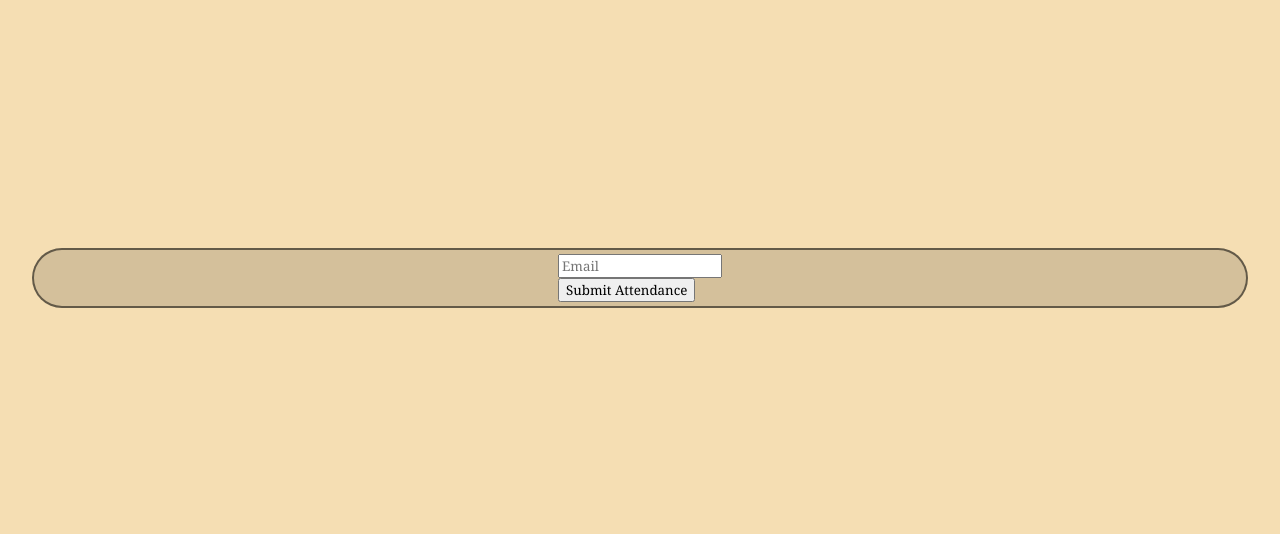
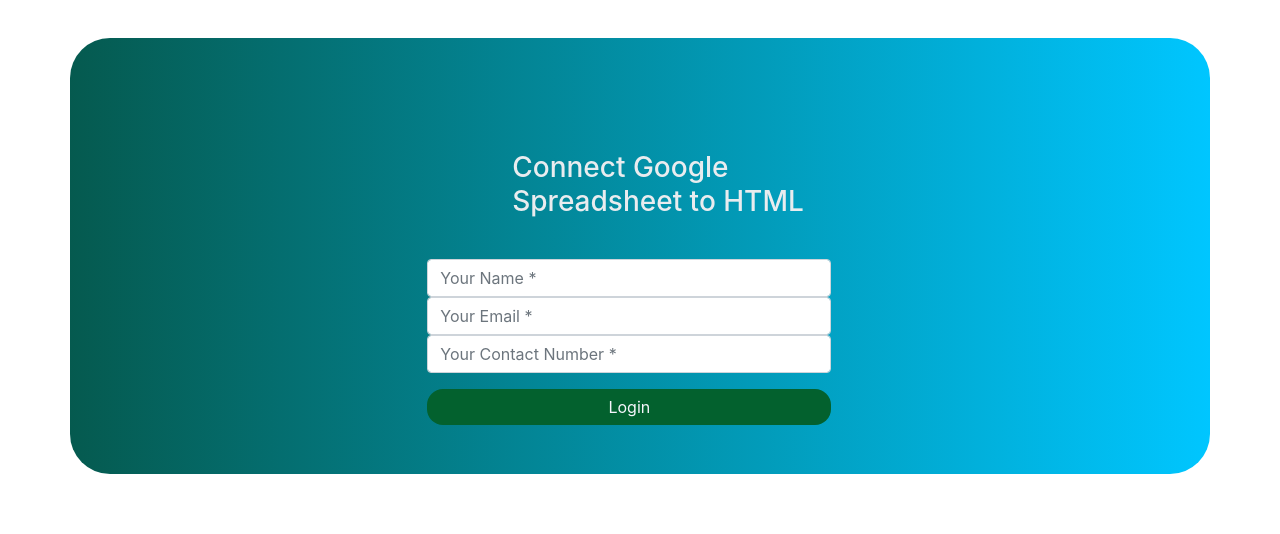
Before and after one commit to pushpatr/2021-22, a plain HTML site: page p/attendance.html in a window 1280 px wide. Drawn offline with nearby package versions, Linux system fonts and the light colour scheme.

Commit message:
Update attendance.html

```diff
--- a/p/attendance.html
+++ b/p/attendance.html
@@ -1,114 +1,92 @@
 <!DOCTYPE html>
 <html lang="en">
+<head>
+    <meta charset="UTF-8">
+    <meta name="viewport" content="width=device-width, initial-scale=1.0">
+    <title>Document</title>
+    <link href="https://maxcdn.bootstrapcdn.com/bootstrap/4.1.1/css/bootstrap.min.css" rel="stylesheet" id="bootstrap-css">
+    <style>
+            .register .nav-tabs .nav-link:hover{
+                border: none;
+            }
+            .text-align{
+                margin-top: -3%;
+                margin-bottom: -9%;
 
-<head>
-	<meta charset="UTF-8" />
-	<meta http-equiv="X-UA-Compatible" content="IE=edge" />
-	<meta name="viewport" content="width=device-width, initial-scale=1.0" />
-	<link rel="icon" type="image/png" href="" />
-	<title>#pushpatr/2021-22/Attendance</title>
-	<link rel="preconnect" href="https://fonts.googleapis.com" />
-	<link rel="preconnect" href="https://fonts.gstatic.com" crossorigin />
-	<link href="https://fonts.googleapis.com/css2?family=Noto+Serif:ital,wght@0,400;0,700;1,400;1,700
-		&family=Roboto+Mono:ital,wght@0,100;0,200;0,300;0,400;0,500;0,600;0,700;1,100;1,200;1,300;1,400;1,500;1,600;1,700
-		&display=swap" rel="stylesheet" />
-
-	<style>
-		* {
-			box-sizing: border-box;
-			font-family: 'Noto Serif', serif;
+                padding: 10%;
+                margin-left: 30%;
             }
-
-		html,
-		body {
-			margin: 0;
-			padding: 0;
-			background: wheat;
-			display: flex;
-			flex-direction: column;
-			align-items: center;
-			justify-content: center;
+            .form-new{
+                margin-right: 22%;
+                margin-left: 20%;
             }
-
-		#mainCont {
-			display: flex;
-			flex-direction: column;
-			align-items: center;
-			justify-content: center;
-			width: 95vw;
-			height: 100%;
-			margin-top: 30vh;
-			flex-grow: 1;
+            .register-heading{
+                margin-left: 21%;
+                margin-bottom: 10%;
+                color: #e9ecef;
             }
-
-		#time {
-			display: flex;
-			flex-direction: row;
-			font-size: 3em;
+            .register-heading h1{
+                margin-left: 21%;
+                margin-bottom: 10%;
+                color: #e9ecef;
             }
-
-		#time>div {
-			font-family: 'Roboto Mono', monospace;
+            .register{
+                background: -webkit-linear-gradient(left, #055a4f, #00c6ff);
+                margin-top: 3%;
+                padding: 3%;
+                border-radius: 2.5rem;
             }
-
-		#sec {
-			animation: blink 1s ease infinite;
-		}
-
-		@keyframes blink {
-			from {
-				opacity: 0;
-			}
-
-			to {
-				opacity: 1;
-			}
-		}
-		.flexcol{
-			display: flex;
-			flex-direction: column;
-			align-items: center;
-			justify-content: center;
-			width: 100%;
-			height: auto;
-			flex-grow: 1;
-		}
-		.crd{
-			padding: 0.25em 0.5em;
-			border: 2px solid #0008;
-			border-radius: 4vmin;
-			margin-top: 0.5em;
-			background: #0002;
+            .btnSubmit
+            {
+                width: 50%;
+                border-radius: 1rem;
+                padding: 1.5%;
+                color: #fff;
+                background-color: #03612e;
+                border: none;
+                cursor: pointer;
+                margin-right: 6%;
+                color: rgb(246, 246, 252);
+                margin-top: 4%;
             }
     </style>
+
 </head>
-
 <body>
 
-	<div id="mainCont">
-		<div id="frmCont" class="crd flexcol">
+<div class="container register">
+            <div class="row">
+                <div class="col-md-12">
+                        <div class="tab-pane fade show active text-align form-new" id="home" role="tabpanel" aria-labelledby="home-tab">
+                            <h3 class="register-heading">Connect Google Spreadsheet to HTML</h3>
+                            <div class="row register-form">
+                                <div class="col-md-12">
                                     <form method="post" autocomplete="off" name="google-sheet">
-				<input name="email" type="email" placeholder="Email" class="flexcol" required>
-				<input type="submit" name="submit" class="flexCol" value="Submit Attendance" />
+                                            <input type="text" name="Name" class="form-control" placeholder="Your Name *" value="" required=""/>
+                                            <input type="text" name="Email" class="form-control" placeholder="Your Email *" value="" required=""/>
+                                            <input type="number" name="Phone" class="form-control" placeholder="Your Contact Number *" value="" required=""/>
+                                            <input type="submit" name="submit" class="btnSubmit btn-block" value="Login" />
                                     </form>
                                 </div>
                             </div>
-
-	<script src="https://code.jquery.com/jquery-3.6.0.min.js"
-		integrity="sha256-/xUj+3OJU5yExlq6GSYGSHk7tPXikynS7ogEvDej/m4=" crossorigin="anonymous"></script>
-	<script src="../j/hsh.js"></script>
+                        </div>
+                </div>
+            </div>
+        </div>
 
           <script>
-		const scriptURL = 'https://script.google.com/macros/s/AKfycbx3MyOfkRpXM4OP8h7oynG4eV28uo12NYzP5zAhO-GJX24SQElmTjWHn2vWTa2OvquZVw/exec'
+            const scriptURL = 'https://script.google.com/macros/s/AKfycbzB5z2ga6zUrOlVvB44DvMbY9zhVjB2GuvY4_dNzFQZPxKX4rrR4NdGPQ64G13zLdEHUg/exec'
             const form = document.forms['google-sheet']
 
             form.addEventListener('submit', e => {
               e.preventDefault()
               fetch(scriptURL, { method: 'POST', body: new FormData(form)})
-			  .then(response => alert("Thanks for Contacting us..! We Will Contact You Soon..."))
-			  .catch(error => console.error('Error!', error.message))
+                .then(response => alert("Thanks!<br/>Your Attendance is submitted!!"))
+                .catch(error => console.error('Error! Please try again or contact me on WhatsApp', error.message))
             })
           </script>
+
+        <script src="https://maxcdn.bootstrapcdn.com/bootstrap/4.1.1/js/bootstrap.min.js"></script>
+        <script src="https://cdnjs.cloudflare.com/ajax/libs/jquery/3.2.1/jquery.min.js"></script>
 </body>
-
 </html>
```
Lines whose indentation alone changed are shown as unchanged.
